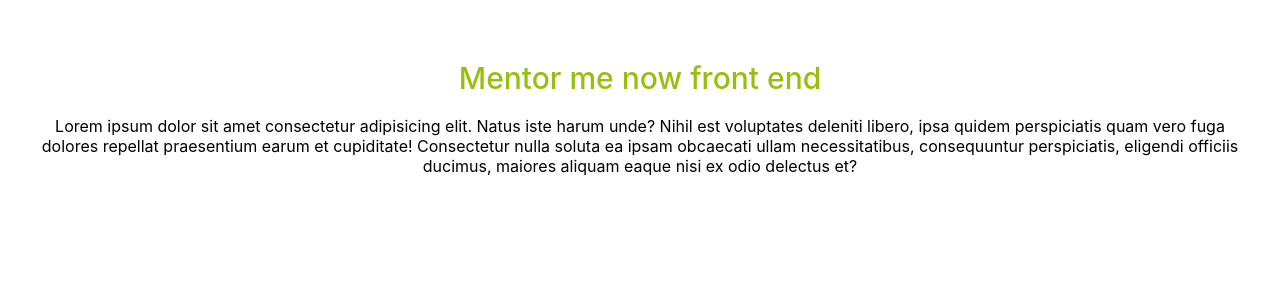
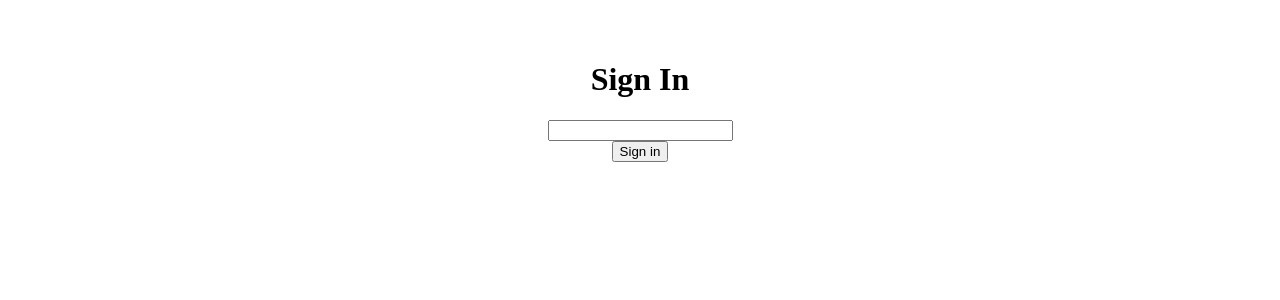
Before and after one commit to lily4178993/mentor_me_now_front_end, a React (Vite) app: page / in a window 1280 px wide. Shown: the top 300 px of the page. Built offline with nearby package versions, Linux system fonts and the light colour scheme.

Commit message:
Add authentication

```diff
--- a/package.json
+++ b/package.json
@@ -10,8 +10,12 @@
     "preview": "vite preview"
   },
   "dependencies": {
+    "@reduxjs/toolkit": "^2.1.0",
     "react": "^18.2.0",
-    "react-dom": "^18.2.0"
+    "react-dom": "^18.2.0",
+    "react-hook-form": "^7.50.0",
+    "react-redux": "^9.1.0",
+    "react-router-dom": "^6.22.0"
   },
   "devDependencies": {
     "@babel/core": "^7.23.9",
--- a/src/App.jsx
+++ b/src/App.jsx
@@ -1,20 +1,10 @@
 import './App.css';
+import SignInForm from './components/SignInForm';
 
 function App() {
   return (
     <>
-      <h1 className="text-3xl text-primary-green font-medium">
-        Mentor me now front end
-      </h1>
-      <p>
-        Lorem ipsum dolor sit amet consectetur adipisicing elit. Natus iste
-        harum unde? Nihil est voluptates deleniti libero, ipsa quidem
-        perspiciatis quam vero fuga dolores repellat praesentium earum et
-        cupiditate! Consectetur nulla soluta ea ipsam obcaecati ullam
-        necessitatibus, consequuntur perspiciatis, eligendi officiis ducimus,
-        maiores aliquam eaque nisi ex odio delectus et?
-        {' '}
-      </p>
+      <SignInForm />
     </>
   );
 }
--- /dev/null
+++ b/src/components/SignInForm.jsx
@@ -0,0 +1,35 @@
+import { useDispatch } from 'react-redux';
+import { setUsername } from '../redux/authSlice';
+
+const SignInForm = () => {
+  const dispatch = useDispatch();
+
+  const handleSubmit = (event) => {
+    event.preventDefault();
+
+    const username = event.target.username.value;
+    dispatch(setUsername(username));
+  };
+
+  return (
+    <div>
+      <h1>Sign In</h1>
+
+      <form onSubmit={handleSubmit}>
+        <div className="border mt-4">
+          <input
+            type="text"
+            className="rounded p-2"
+            name="username"
+            id="username"
+          />
+        </div>
+        <div className="border-2 mt-4">
+          <button type="submit">Sign in</button>
+        </div>
+      </form>
+    </div>
+  );
+};
+
+export default SignInForm;
--- a/src/main.jsx
+++ b/src/main.jsx
@@ -1,10 +1,21 @@
 import React from 'react';
 import ReactDOM from 'react-dom/client';
+import { createBrowserRouter, RouterProvider } from 'react-router-dom';
+import { Provider } from 'react-redux';
 import App from './App';
-import './index.css';
+import store from './redux/store';
+
+const router = createBrowserRouter([
+  {
+    path: '/',
+    element: <App />,
+  },
+]);
 
 ReactDOM.createRoot(document.getElementById('root')).render(
   <React.StrictMode>
-    <App />
+    <Provider store={store}>
+      <RouterProvider router={router} />
+    </Provider>
   </React.StrictMode>,
 );
--- /dev/null
+++ b/src/redux/authSlice.js
@@ -0,0 +1,18 @@
+import { createSlice } from '@reduxjs/toolkit';
+
+const authSlice = createSlice({
+  name: 'auth',
+  initialState: {
+    username: '',
+  },
+  reducers: {
+    setUsername: (state, action) => {
+      state.username = action.payload;
+    },
+  },
+});
+
+export const { setUsername } = authSlice.actions;
+export const selectUsername = (state) => state.auth.username;
+
+export default authSlice.reducer;
--- /dev/null
+++ b/src/redux/store.js
@@ -0,0 +1,10 @@
+import { configureStore } from '@reduxjs/toolkit';
+import authReducer from './authSlice';
+
+const store = configureStore({
+  reducer: {
+    auth: authReducer,
+  },
+});
+
+export default store;
```
Also changed, not shown: 1 other file (tests, documents, lock files or other folders).
